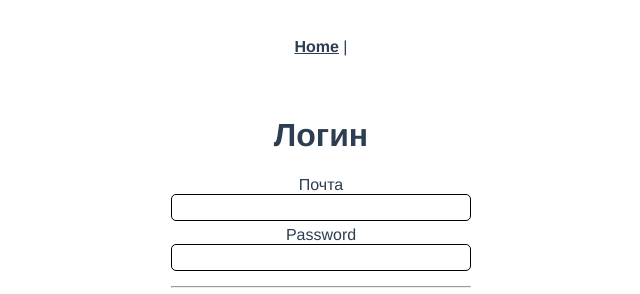
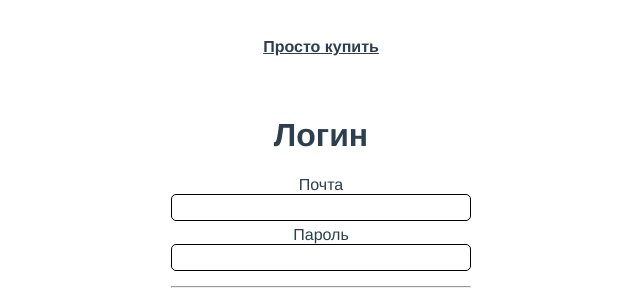
Before and after one commit to Ekhidness/SPA-Vue, a Vue app: page /login in a window 1280 px wide. Shown: the top 294 px of the page, without its empty margins (319-959 px from the left). Built offline with nearby package versions, Linux system fonts and the light colour scheme.

Commit message:
templates refactoring

```diff
--- a/src/App.vue
+++ b/src/App.vue
@@ -1,5 +1,5 @@
 <template>
-  <nav><router-link to="/">Home</router-link> |</nav>
+  <nav><router-link to="/">Просто купить</router-link></nav>
   <router-view />
 </template>
 
--- a/src/components/Login.vue
+++ b/src/components/Login.vue
@@ -10,7 +10,7 @@
     />
     <span v-if="errors.email" class="error-text">{{ errors.email }}</span>
 
-    <label>Password</label>
+    <label>Пароль</label>
     <input
       type="password"
       required
--- a/src/components/Register.vue
+++ b/src/components/Register.vue
@@ -19,7 +19,7 @@
     />
     <span v-if="errors.email" class="error-text">{{ errors.email }}</span>
 
-    <label>Password</label>
+    <label>Пароль</label>
     <input
       type="password"
       required
--- a/src/views/HomeView.vue
+++ b/src/views/HomeView.vue
@@ -6,6 +6,7 @@
     </div>
     <div v-else>
       <button @click="logout">Выход</button>
+      <router-link to="/cart">Корзина</router-link>
       <router-link to="/orders">Мои заказы</router-link>
     </div>
 
```
